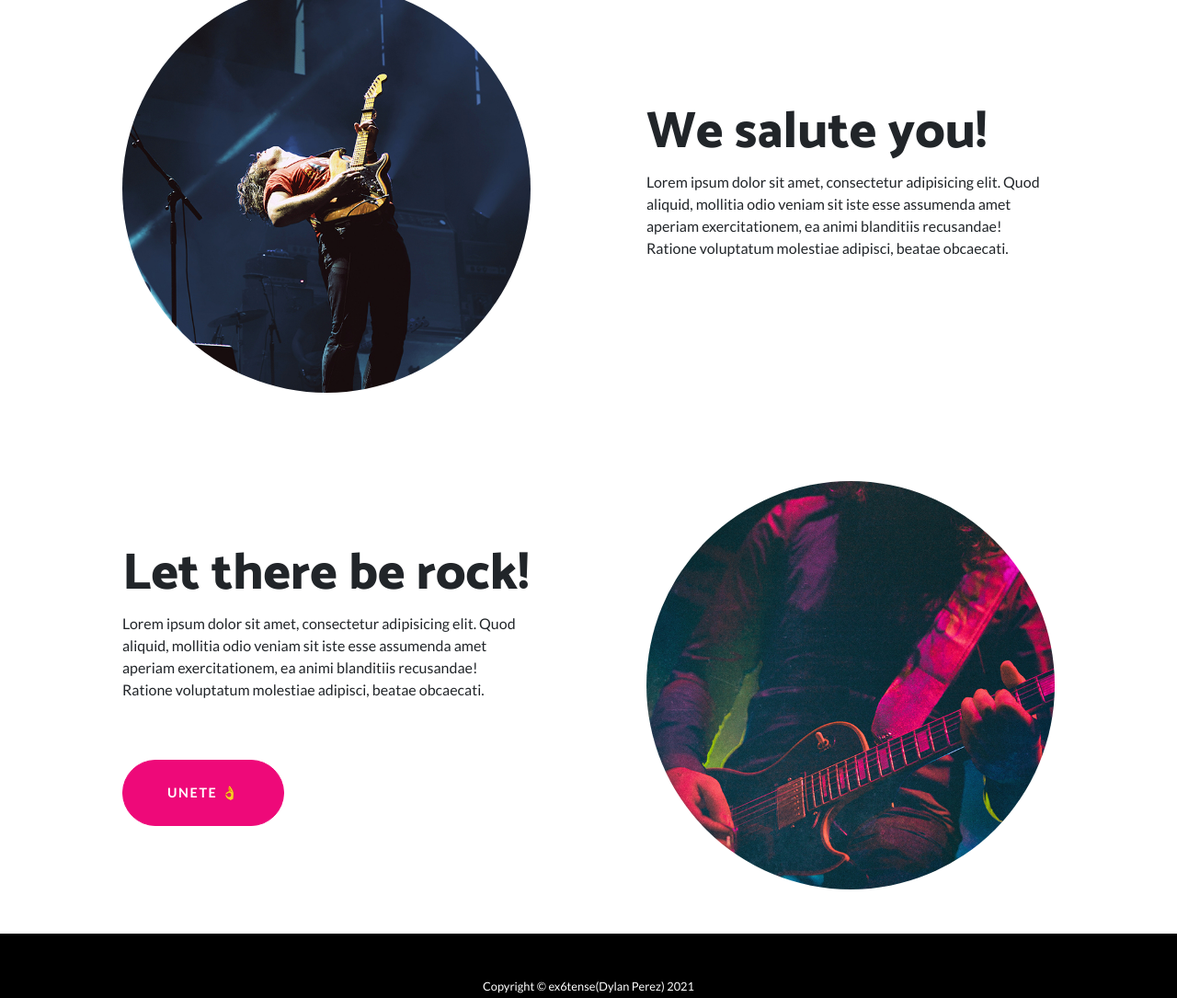
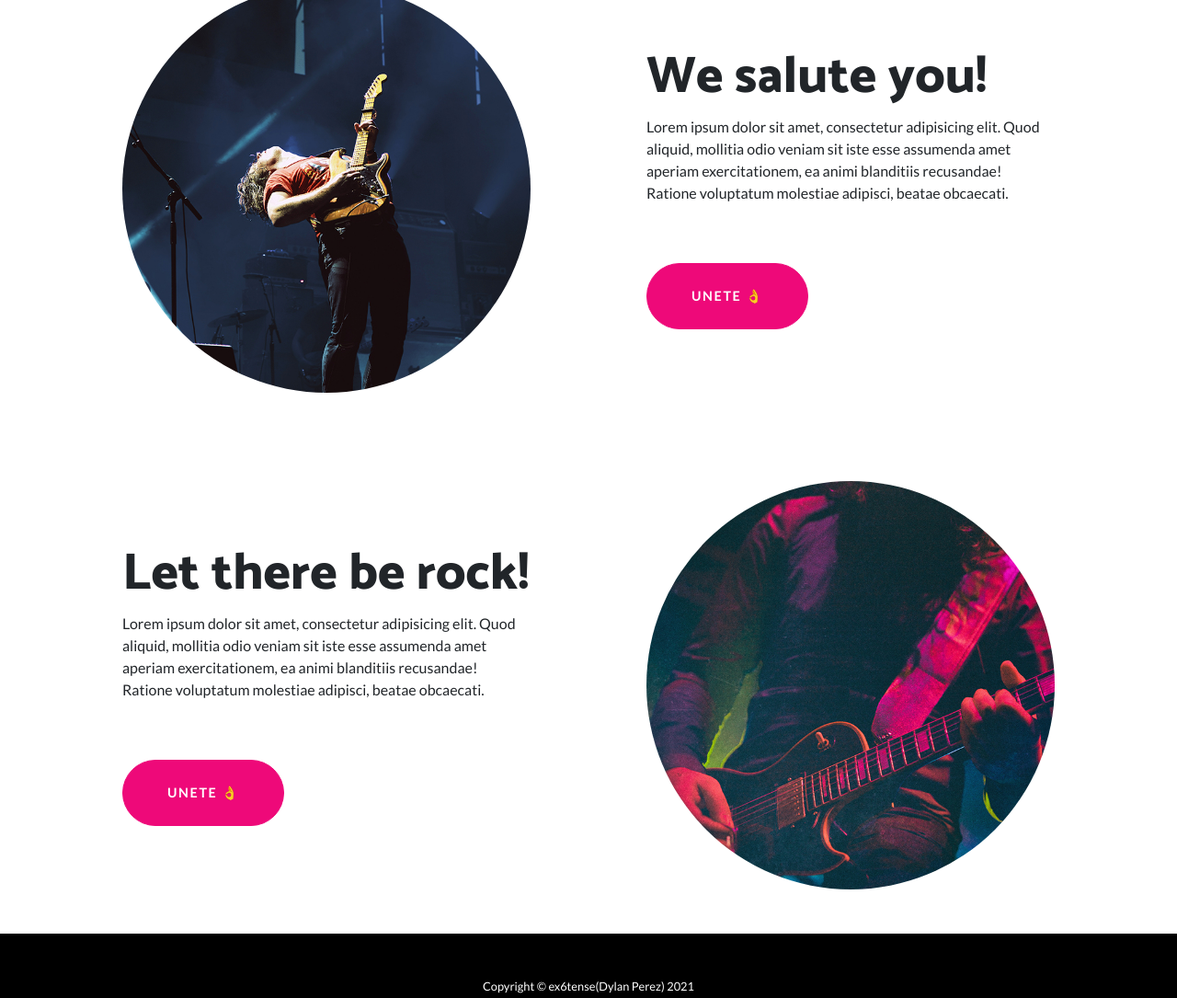
Before and after one commit to ex6tense/discord.usfq, a website: page index.html in a window 1280 px wide. Shown: the part 1148-2233 px from the top of the page at 92% size. Drawn offline with Linux system fonts and the light colour scheme.

Commit message:
Update index.html

```diff
--- a/index.html
+++ b/index.html
@@ -88,6 +88,7 @@
           <div class="p-5">
             <h2 class="display-4">We salute you!</h2>
             <p>Lorem ipsum dolor sit amet, consectetur adipisicing elit. Quod aliquid, mollitia odio veniam sit iste esse assumenda amet aperiam exercitationem, ea animi blanditiis recusandae! Ratione voluptatum molestiae adipisci, beatae obcaecati.</p>
+            <a href="https://discord.gg/NEtbzKWSJ2" class="btn btn-primary btn-xl rounded-pill mt-5">Unete 👌</a>
           </div>
         </div>
       </div>
```
